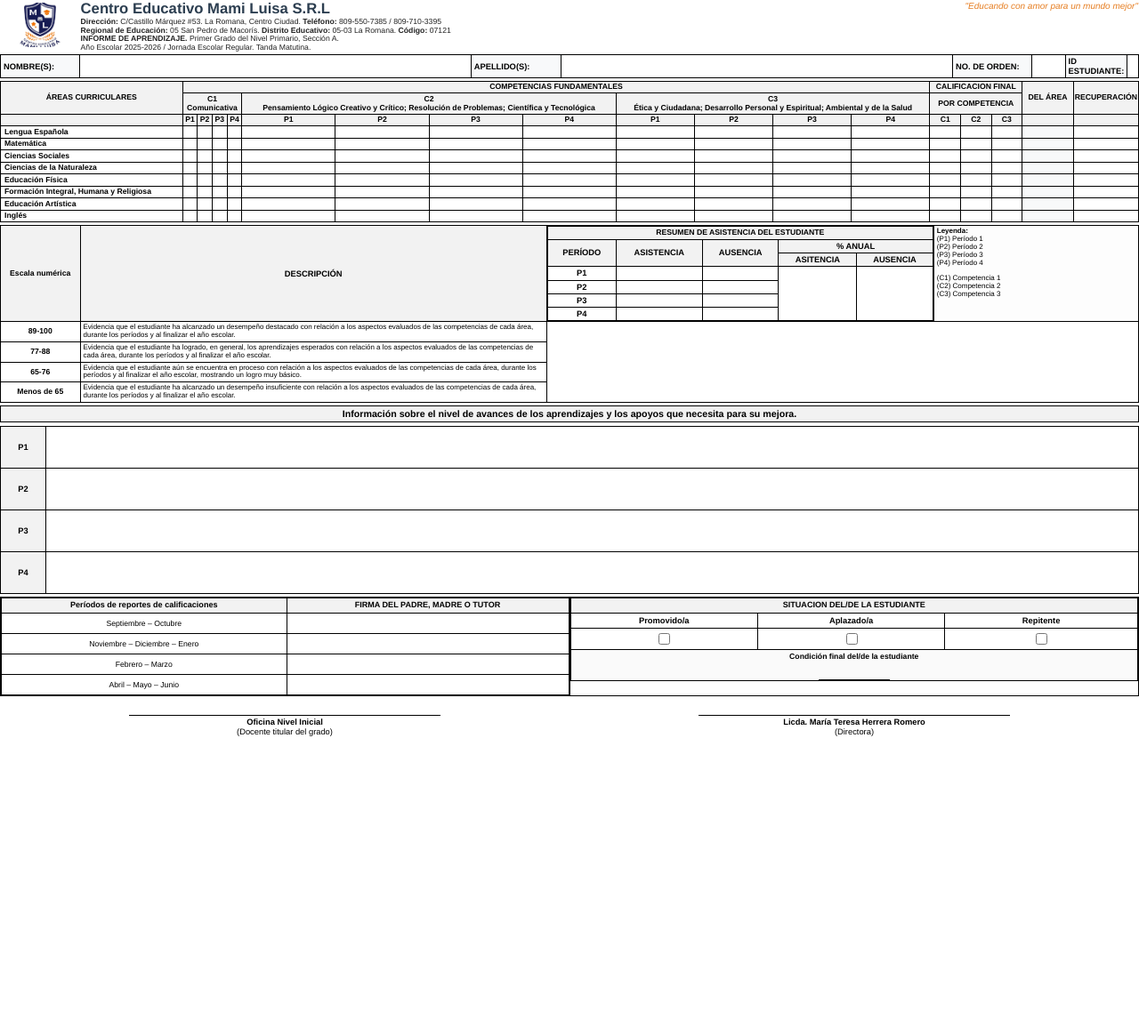
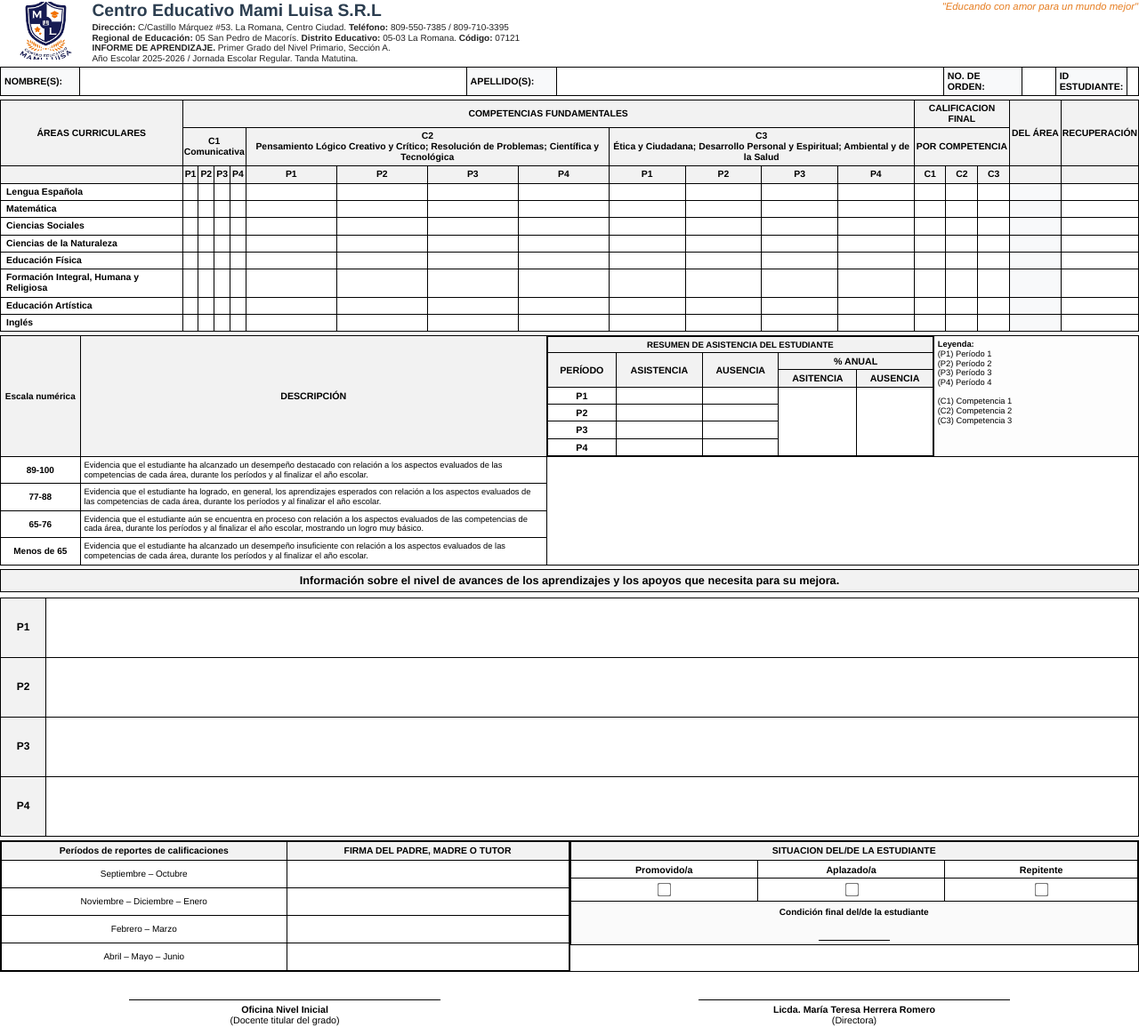
Before and after one commit to jesus271828/sigem-mami-luisa, a Flask app: template templates/general_pdf_notas1.html in a window 1280 px wide. Shown: the whole page at 89% size. Before the commit the page ends 828 px from the top, so only its background shows below. Run offline with Flask 3, Linux system fonts and the light colour scheme; the template is opened without the code that fills it, so the values that code supplies are empty; some libraries are stand-ins or nearby versions.

Commit message:
Mensaje de los cambios

```diff
--- a/templates/general_pdf_notas1.html
+++ b/templates/general_pdf_notas1.html
@@ -6,13 +6,13 @@
     <style>
         @page {
             size: letter landscape;
-            margin: 0.3cm 0.4cm;
+            margin: 0.25cm 0.35cm; /* Márgenes mínimos para aprovechar el 100% de la hoja */
         }
         body {
             font-family: Helvetica, Arial, sans-serif;
-            font-size: 7.2pt;
+            font-size: 8.5pt; /* Letra general más grande */
             color: #000;
-            line-height: 1.1;
+            line-height: 1.15;
             margin: 0;
             padding: 0;
             width: 100%;
@@ -22,37 +22,37 @@
         .header-table {
             width: 100%;
             border-collapse: collapse;
-            margin-bottom: 2px;
+            margin-bottom: 3px;
         }
         .header-table td {
             vertical-align: middle;
         }
         .logo-cell {
-            width: 7%;
+            width: 8%;
             text-align: center;
         }
         .logo-cell img {
-            width: 50px;
+            width: 65px; /* Logo más visible */
             height: auto;
         }
         .title-cell {
-            width: 93%;
+            width: 92%;
         }
         .school-name {
-            font-size: 12.5pt;
+            font-size: 14.5pt;
             font-weight: bold;
             color: #2c3e50;
         }
         .school-slogan {
-            font-size: 7.5pt;
+            font-size: 8.5pt;
             font-style: italic;
             color: #e67e22;
             float: right;
         }
         .school-info {
-            font-size: 6.5pt;
+            font-size: 7.5pt;
             color: #222;
-            margin-top: 1px;
+            margin-top: 2px;
         }
 
         /* TABLAS GENERALES */
@@ -60,24 +60,24 @@
             width: 100%;
             border-collapse: collapse;
             border: 1.5px solid #000;
-            margin-bottom: 3px;
+            margin-bottom: 4px;
         }
         .data-table td, .bottom-table td, .back-table td {
             border: 1px solid #000;
-            padding: 2px 3px;
-            font-size: 7pt;
+            padding: 3px 4px;
+            font-size: 8pt;
         }
         .data-label {
             font-weight: bold;
             background-color: #f8f9fa;
         }
 
-        /* TABLA DE CALIFICACIONES */
+        /* TABLA DE CALIFICACIONES - Expandida en altura para llenar la página */
         .grades-table th, .grades-table td {
             border: 1px solid #000;
             text-align: center;
-            padding: 1.5px 1px;
-            font-size: 6.5pt;
+            padding: 3.2px 1px; /* Mayor espacio vertical para alargar la tabla */
+            font-size: 7.8pt;
         }
         .grades-table th {
             background-color: #f2f2f2;
@@ -85,9 +85,9 @@
         }
         .subject-name {
             text-align: left !important;
-            padding-left: 4px !important;
+            padding-left: 6px !important;
             font-weight: bold;
-            font-size: 7pt;
+            font-size: 8.2pt;
             width: 16%;
         }
 
@@ -96,14 +96,14 @@
             background-color: #f2f2f2;
             font-weight: bold;
             text-align: center;
-            padding: 3px;
+            padding: 5px;
             border: 1.5px solid #000;
-            font-size: 8pt;
-            margin-bottom: 4px;
+            font-size: 9.5pt;
+            margin-bottom: 6px;
         }
         .comment-row td {
             vertical-align: top;
-            height: 42px;
+            height: 60px;
         }
     </style>
 </head>
@@ -115,7 +115,6 @@
     <table class="header-table">
         <tr>
             <td class="logo-cell">
-                <!-- Ruta directa optimizada para Flask / WeasyPrint -->
                 <img src="static/img/logo2.png" alt="Logo Mami Luisa">
             </td>
             <td class="title-cell">
@@ -135,11 +134,11 @@
     <table class="data-table">
         <tr>
             <td class="data-label" style="width: 7%;">NOMBRE(S):</td>
-            <td style="width: 35%; color: #1a73e8; font-weight: bold;">{{ estudiante.nombres if estudiante else '' }}</td>
+            <td style="width: 35%; color: #1a73e8; font-weight: bold; font-size: 8.5pt;">{{ estudiante.nombres if estudiante else '' }}</td>
             <td class="data-label" style="width: 8%;">APELLIDO(S):</td>
-            <td style="width: 35%; color: #1a73e8; font-weight: bold;">{{ estudiante.apellidos if estudiante else '' }}</td>
+            <td style="width: 35%; color: #1a73e8; font-weight: bold; font-size: 8.5pt;">{{ estudiante.apellidos if estudiante else '' }}</td>
             <td class="data-label" style="width: 7%;">NO. DE ORDEN:</td>
-            <td style="width: 3%; text-align: center; font-weight: bold;">
+            <td style="width: 3%; text-align: center; font-weight: bold; font-size: 8.5pt;">
                 {% if estudiante %}
                     {% set ns = namespace(index=0) %}
                     {% for est in lista_estudiantes %}
@@ -151,7 +150,7 @@
                 {% endif %}
             </td>
             <td class="data-label" style="width: 4%;">ID ESTUDIANTE:</td>
-            <td style="width: 4%; text-align: center; font-weight: bold; font-size: 6pt;">{{ estudiante.id_estudiante if estudiante else '' }}</td>
+            <td style="width: 4%; text-align: center; font-weight: bold; font-size: 7.5pt;">{{ estudiante.id_estudiante if estudiante else '' }}</td>
         </tr>
     </table>
 
@@ -205,26 +204,26 @@
     <!-- SECCIÓN INFERIOR: ESCALA, ASISTENCIA Y LEYENDA -->
     <table class="bottom-table">
         <tr>
-            <td style="width: 7%; text-align: center; font-weight: bold; background: #f2f2f2; font-size: 6.5pt;">Escala numérica</td>
-            <td style="width: 41%; font-weight: bold; background: #f2f2f2; text-align: center; font-size: 7pt;">DESCRIPCIÓN</td>
+            <td style="width: 7%; text-align: center; font-weight: bold; background: #f2f2f2; font-size: 7.5pt;">Escala numérica</td>
+            <td style="width: 41%; font-weight: bold; background: #f2f2f2; text-align: center; font-size: 8pt;">DESCRIPCIÓN</td>
             <td style="width: 34%; padding: 0;">
                 <table style="width: 100%; border-collapse: collapse;">
                     <tr style="background: #f2f2f2; font-weight: bold; text-align: center;">
-                        <td colspan="5" style="border-bottom: 1px solid #000; padding: 2px; font-size: 6.5pt;">RESUMEN DE ASISTENCIA DEL ESTUDIANTE</td>
+                        <td colspan="5" style="border-bottom: 1px solid #000; padding: 3px; font-size: 7.2pt;">RESUMEN DE ASISTENCIA DEL ESTUDIANTE</td>
                     </tr>
-                    <tr style="background: #f2f2f2; font-weight: bold; text-align: center; font-size: 6pt;">
+                    <tr style="background: #f2f2f2; font-weight: bold; text-align: center; font-size: 6.8pt;">
                         <td rowspan="2" style="border: 1px solid #000; vertical-align: middle;">PERÍODO</td>
                         <td rowspan="2" style="border: 1px solid #000; vertical-align: middle;">ASISTENCIA</td>
                         <td rowspan="2" style="border: 1px solid #000; vertical-align: middle;">AUSENCIA</td>
                         <td colspan="2" style="border: 1px solid #000;">% ANUAL</td>
                     </tr>
-                    <tr style="background: #f2f2f2; font-weight: bold; text-align: center; font-size: 6pt;">
+                    <tr style="background: #f2f2f2; font-weight: bold; text-align: center; font-size: 6.8pt;">
                         <td style="border: 1px solid #000;">ASITENCIA</td>
                         <td style="border: 1px solid #000;">AUSENCIA</td>
                     </tr>
                     {% for p in ['P1', 'P2', 'P3', 'P4'] %}
-                    <tr style="font-size: 6.5pt;">
-                        <td style="text-align: center; font-weight: bold; border: 1px solid #000;">{{ p }}</td>
+                    <tr style="font-size: 7.5pt;">
+                        <td style="text-align: center; font-weight: bold; border: 1px solid #000; padding: 3px;">{{ p }}</td>
                         <td style="border: 1px solid #000; text-align: center;">{{ notas.get('asistencia_' ~ p ~ '_asistencia', '') }}</td>
                         <td style="border: 1px solid #000; text-align: center;">{{ notas.get('asistencia_' ~ p ~ '_ausencia', '') }}</td>
                         {% if loop.first %}
@@ -235,7 +234,7 @@
                     {% endfor %}
                 </table>
             </td>
-            <td style="width: 18%; background: #fdfdfd; font-size: 6pt; vertical-align: top;">
+            <td style="width: 18%; background: #fdfdfd; font-size: 7pt; vertical-align: top; padding: 4px;">
                 <strong>Leyenda:</strong><br>
                 (P1) Período 1<br>
                 (P2) Período 2<br>
@@ -247,21 +246,21 @@
             </td>
         </tr>
         <tr>
-            <td style="text-align: center; font-weight: bold; font-size: 6.5pt;">89-100</td>
-            <td style="font-size: 6pt;">Evidencia que el estudiante ha alcanzado un desempeño destacado con relación a los aspectos evaluados de las competencias de cada área, durante los períodos y al finalizar el año escolar.</td>
+            <td style="text-align: center; font-weight: bold; font-size: 7.5pt; padding: 4px;">89-100</td>
+            <td style="font-size: 7pt; padding: 4px;">Evidencia que el estudiante ha alcanzado un desempeño destacado con relación a los aspectos evaluados de las competencias de cada área, durante los períodos y al finalizar el año escolar.</td>
             <td colspan="2" rowspan="4" style="border: none;"></td>
         </tr>
         <tr>
-            <td style="text-align: center; font-weight: bold; font-size: 6.5pt;">77-88</td>
-            <td style="font-size: 6pt;">Evidencia que el estudiante ha logrado, en general, los aprendizajes esperados con relación a los aspectos evaluados de las competencias de cada área, durante los períodos y al finalizar el año escolar.</td>
+            <td style="text-align: center; font-weight: bold; font-size: 7.5pt; padding: 4px;">77-88</td>
+            <td style="font-size: 7pt; padding: 4px;">Evidencia que el estudiante ha logrado, en general, los aprendizajes esperados con relación a los aspectos evaluados de las competencias de cada área, durante los períodos y al finalizar el año escolar.</td>
         </tr>
         <tr>
-            <td style="text-align: center; font-weight: bold; font-size: 6.5pt;">65-76</td>
-            <td style="font-size: 6pt;">Evidencia que el estudiante aún se encuentra en proceso con relación a los aspectos evaluados de las competencias de cada área, durante los períodos y al finalizar el año escolar, mostrando un logro muy básico.</td>
+            <td style="text-align: center; font-weight: bold; font-size: 7.5pt; padding: 4px;">65-76</td>
+            <td style="font-size: 7pt; padding: 4px;">Evidencia que el estudiante aún se encuentra en proceso con relación a los aspectos evaluados de las competencias de cada área, durante los períodos y al finalizar el año escolar, mostrando un logro muy básico.</td>
         </tr>
         <tr>
-            <td style="text-align: center; font-weight: bold; font-size: 6.5pt;">Menos de 65</td>
-            <td style="font-size: 6pt;">Evidencia que el estudiante ha alcanzado un desempeño insuficiente con relación a los aspectos evaluados de las competencias de cada área, durante los períodos y al finalizar el año escolar.</td>
+            <td style="text-align: center; font-weight: bold; font-size: 7.5pt; padding: 4px;">Menos de 65</td>
+            <td style="font-size: 7pt; padding: 4px;">Evidencia que el estudiante ha alcanzado un desempeño insuficiente con relación a los aspectos evaluados de las competencias de cada área, durante los períodos y al finalizar el año escolar.</td>
         </tr>
     </table>
 
@@ -274,20 +273,20 @@
 
     <table class="back-table">
         <tr class="comment-row">
-            <td style="width: 4%; text-align: center; font-weight: bold; background: #f2f2f2; vertical-align: middle;">P1</td>
-            <td style="color: #444;">{{ notas.get('comentario_p1', 'Comentarios del período 1...') }}</td>
+            <td style="width: 4%; text-align: center; font-weight: bold; background: #f2f2f2; vertical-align: middle; font-size: 9pt;">P1</td>
+            <td style="color: #444; font-size: 8.5pt;">{{ notas.get('comentario_p1', 'Comentarios del período 1...') }}</td>
         </tr>
         <tr class="comment-row">
-            <td style="width: 4%; text-align: center; font-weight: bold; background: #f2f2f2; vertical-align: middle;">P2</td>
-            <td style="color: #444;">{{ notas.get('comentario_p2', 'Comentarios del período 2...') }}</td>
+            <td style="width: 4%; text-align: center; font-weight: bold; background: #f2f2f2; vertical-align: middle; font-size: 9pt;">P2</td>
+            <td style="color: #444; font-size: 8.5pt;">{{ notas.get('comentario_p2', 'Comentarios del período 2...') }}</td>
         </tr>
         <tr class="comment-row">
-            <td style="width: 4%; text-align: center; font-weight: bold; background: #f2f2f2; vertical-align: middle;">P3</td>
-            <td style="color: #444;">{{ notas.get('comentario_p3', 'Comentarios del período 3...') }}</td>
+            <td style="width: 4%; text-align: center; font-weight: bold; background: #f2f2f2; vertical-align: middle; font-size: 9pt;">P3</td>
+            <td style="color: #444; font-size: 8.5pt;">{{ notas.get('comentario_p3', 'Comentarios del período 3...') }}</td>
         </tr>
         <tr class="comment-row">
-            <td style="width: 4%; text-align: center; font-weight: bold; background: #f2f2f2; vertical-align: middle;">P4</td>
-            <td style="color: #444;">{{ notas.get('comentario_p4', 'Comentarios del período 4...') }}</td>
+            <td style="width: 4%; text-align: center; font-weight: bold; background: #f2f2f2; vertical-align: middle; font-size: 9pt;">P4</td>
+            <td style="color: #444; font-size: 8.5pt;">{{ notas.get('comentario_p4', 'Comentarios del período 4...') }}</td>
         </tr>
     </table>
 
@@ -296,46 +295,46 @@
             <td style="width: 50%; padding: 0; vertical-align: top;">
                 <table style="width: 100%; border-collapse: collapse;">
                     <tr style="background: #f2f2f2; font-weight: bold; text-align: center;">
-                        <td style="border: 1px solid #000; padding: 3px; font-size: 6.8pt;">Períodos de reportes de calificaciones</td>
-                        <td style="border: 1px solid #000; padding: 3px; font-size: 6.8pt;">FIRMA DEL PADRE, MADRE O TUTOR</td>
+                        <td style="border: 1px solid #000; padding: 4px; font-size: 7.8pt;">Períodos de reportes de calificaciones</td>
+                        <td style="border: 1px solid #000; padding: 4px; font-size: 7.8pt;">FIRMA DEL PADRE, MADRE O TUTOR</td>
                     </tr>
                     <tr>
-                        <td style="border: 1px solid #000; text-align: center; padding: 4px; font-size: 6.5pt;">Septiembre – Octubre</td>
-                        <td style="border: 1px solid #000; height: 18px;"></td>
+                        <td style="border: 1px solid #000; text-align: center; padding: 6px; font-size: 7.5pt;">Septiembre – Octubre</td>
+                        <td style="border: 1px solid #000; height: 24px;"></td>
                     </tr>
                     <tr>
-                        <td style="border: 1px solid #000; text-align: center; padding: 4px; font-size: 6.5pt;">Noviembre – Diciembre – Enero</td>
-                        <td style="border: 1px solid #000; height: 18px;"></td>
+                        <td style="border: 1px solid #000; text-align: center; padding: 6px; font-size: 7.5pt;">Noviembre – Diciembre – Enero</td>
+                        <td style="border: 1px solid #000; height: 24px;"></td>
                     </tr>
                     <tr>
-                        <td style="border: 1px solid #000; text-align: center; padding: 4px; font-size: 6.5pt;">Febrero – Marzo</td>
-                        <td style="border: 1px solid #000; height: 18px;"></td>
+                        <td style="border: 1px solid #000; text-align: center; padding: 6px; font-size: 7.5pt;">Febrero – Marzo</td>
+                        <td style="border: 1px solid #000; height: 24px;"></td>
                     </tr>
                     <tr>
-                        <td style="border: 1px solid #000; text-align: center; padding: 4px; font-size: 6.5pt;">Abril – Mayo – Junio</td>
-                        <td style="border: 1px solid #000; height: 18px;"></td>
+                        <td style="border: 1px solid #000; text-align: center; padding: 6px; font-size: 7.5pt;">Abril – Mayo – Junio</td>
+                        <td style="border: 1px solid #000; height: 24px;"></td>
                     </tr>
                 </table>
             </td>
             <td style="width: 50%; padding: 0; vertical-align: top;">
                 <table style="width: 100%; border-collapse: collapse;">
                     <tr style="background: #f2f2f2; font-weight: bold; text-align: center;">
-                        <td colspan="3" style="border: 1px solid #000; padding: 3px; font-size: 6.8pt;">SITUACION DEL/DE LA ESTUDIANTE</td>
+                        <td colspan="3" style="border: 1px solid #000; padding: 4px; font-size: 7.8pt;">SITUACION DEL/DE LA ESTUDIANTE</td>
                     </tr>
-                    <tr style="text-align: center; font-weight: bold; font-size: 6.5pt;">
-                        <td style="border: 1px solid #000; padding: 2.5px; width: 33%;">Promovido/a</td>
-                        <td style="border: 1px solid #000; padding: 2.5px; width: 33%;">Aplazado/a</td>
-                        <td style="border: 1px solid #000; padding: 2.5px; width: 34%;">Repitente</td>
+                    <tr style="text-align: center; font-weight: bold; font-size: 7.5pt;">
+                        <td style="border: 1px solid #000; padding: 3.5px; width: 33%;">Promovido/a</td>
+                        <td style="border: 1px solid #000; padding: 3.5px; width: 33%;">Aplazado/a</td>
+                        <td style="border: 1px solid #000; padding: 3.5px; width: 34%;">Repitente</td>
                     </tr>
-                    <tr style="text-align: center; height: 18px;">
-                        <td style="border: 1px solid #000;"><input type="checkbox" style="transform: scale(1);"></td>
-                        <td style="border: 1px solid #000;"><input type="checkbox" style="transform: scale(1);"></td>
-                        <td style="border: 1px solid #000;"><input type="checkbox" style="transform: scale(1);"></td>
+                    <tr style="text-align: center; height: 24px;">
+                        <td style="border: 1px solid #000;"><input type="checkbox" style="transform: scale(1.2);"></td>
+                        <td style="border: 1px solid #000;"><input type="checkbox" style="transform: scale(1.2);"></td>
+                        <td style="border: 1px solid #000;"><input type="checkbox" style="transform: scale(1.2);"></td>
                     </tr>
                     <tr>
-                        <td colspan="3" style="border: 1px solid #000; text-align: center; padding: 3px; font-size: 6.5pt; background: #fafafa;">
+                        <td colspan="3" style="border: 1px solid #000; text-align: center; padding: 6px; font-size: 7.5pt; background: #fafafa;">
                             <strong>Condición final del/de la estudiante</strong><br><br>
-                            <span style="border-bottom: 1px solid #000; padding: 2px 40px; color: #555;">{{ notas.get('condicion_final', 'Escribir condición...') }}</span>
+                            <span style="border-bottom: 1px solid #000; padding: 2px 40px; color: #555; font-size: 8pt;">{{ notas.get('condicion_final', 'Escribir condición...') }}</span>
                         </td>
                     </tr>
                 </table>
@@ -344,16 +343,16 @@
     </table>
 
     <!-- FIRMAS INFERIORES -->
-    <table style="width: 100%; margin-top: 20px; border-collapse: collapse;">
+    <table style="width: 100%; margin-top: 30px; border-collapse: collapse;">
         <tr>
             <td style="width: 50%; text-align: center; vertical-align: top;">
-                <div style="width: 55%; margin: 0 auto; border-top: 1px solid #000; padding-top: 2px; font-size: 7pt;">
+                <div style="width: 55%; margin: 0 auto; border-top: 1px solid #000; padding-top: 4px; font-size: 8pt;">
                     <strong>Oficina Nivel Inicial</strong><br>
                     (Docente titular del grado)
                 </div>
             </td>
             <td style="width: 50%; text-align: center; vertical-align: top;">
-                <div style="width: 55%; margin: 0 auto; border-top: 1px solid #000; padding-top: 2px; font-size: 7pt;">
+                <div style="width: 55%; margin: 0 auto; border-top: 1px solid #000; padding-top: 4px; font-size: 8pt;">
                     <strong>Licda. María Teresa Herrera Romero</strong><br>
                     (Directora)
                 </div>
```
